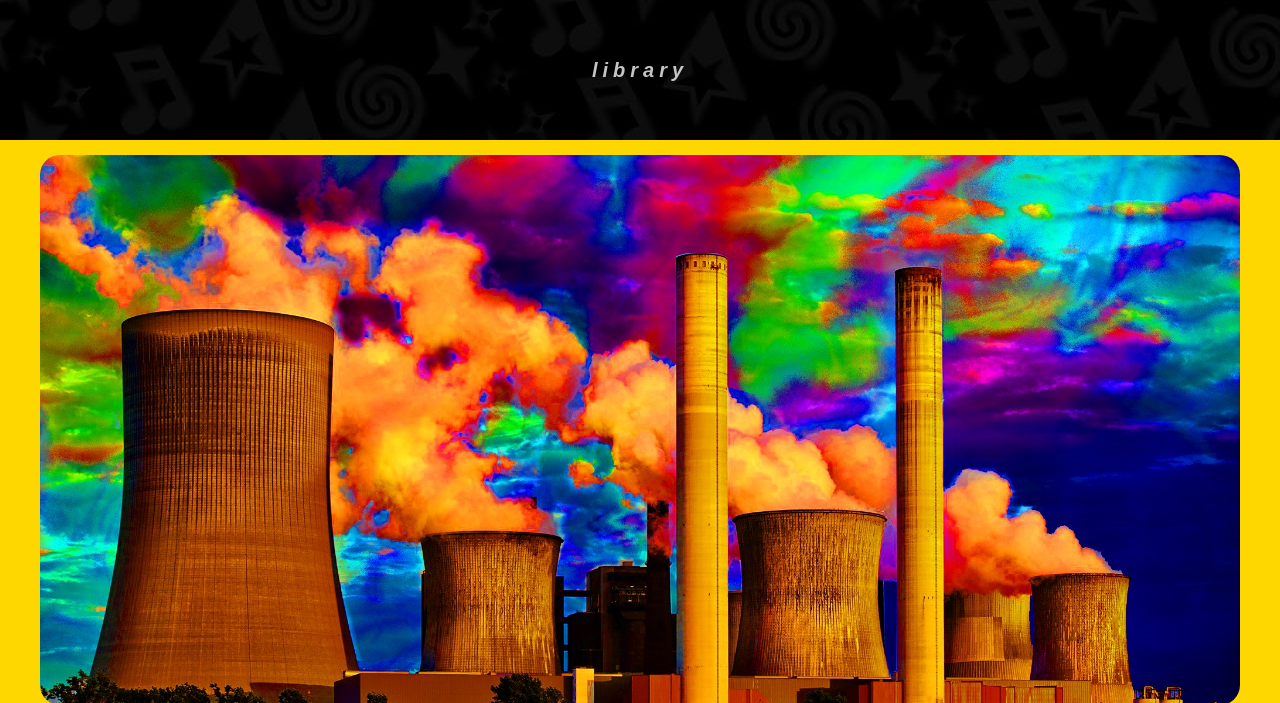
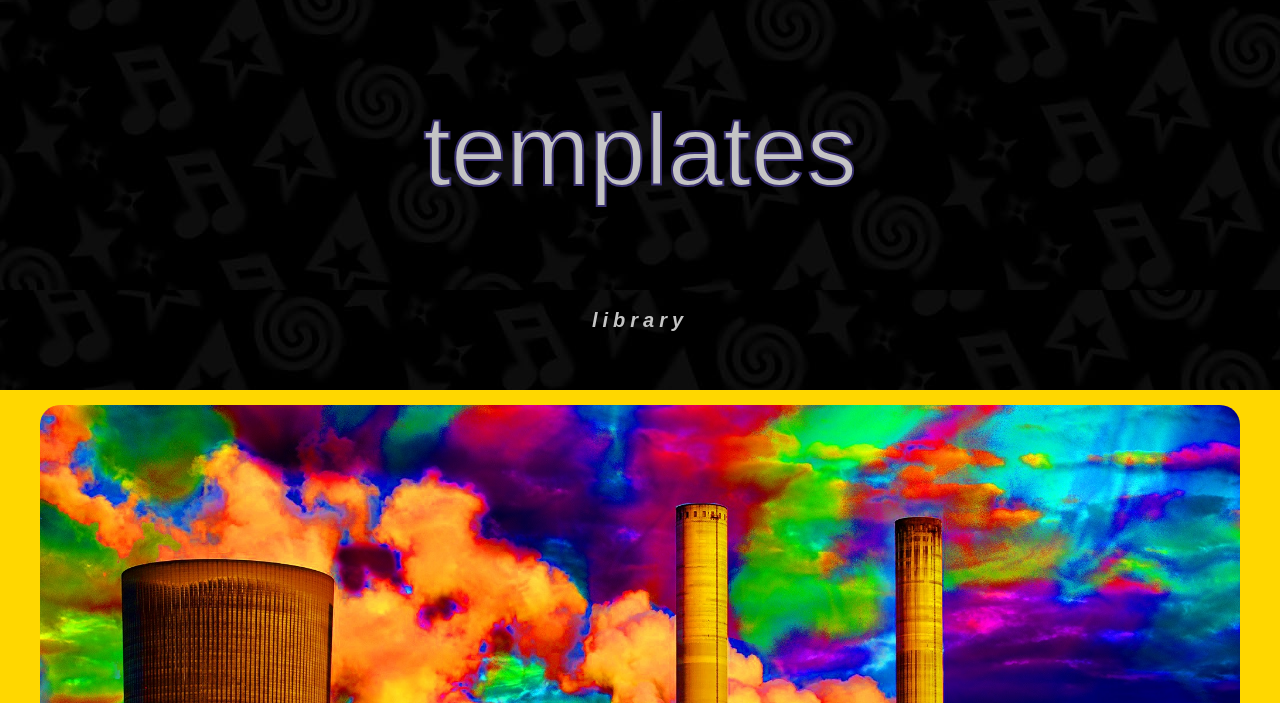
Before and after one commit to guinoei/guinoei.github.io, a plain HTML site: page index.html in a window 1280 px wide. Shown: the part 4030-4733 px from the top of the page. Drawn offline with Linux system fonts and the light colour scheme; a web font is replaced by a local one.

Commit message:
Add files via upload

```diff
--- a/index.html
+++ b/index.html
@@ -140,6 +140,11 @@
 
 
 
+            </div>
+            <div class="templates">
+                <a href="https://guinoei.github.io/templates">
+                    <div class="temp">templates</div>
+                </a>
             </div>
         </div>
     </section>
```
